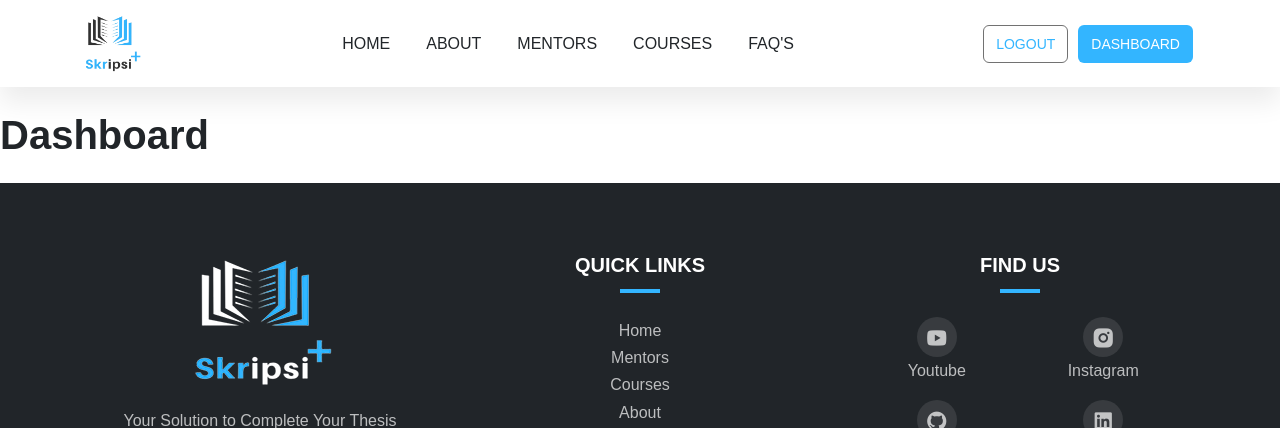
After one commit to m-RafliRangga-p/Week09_Skripsi-, a Django app: page /dashboard/ in a window 1280 px wide. The commit adds this page. Shown: the top 428 px of the page. Run offline with Django 5.2, Linux system fonts and the light colour scheme; a user stored in the database is signed in; some web fonts are replaced.

Commit message:
add: dashboard

```diff
--- a/Django/skripsi_plus/public_app/templates/components/navbar.html
+++ b/Django/skripsi_plus/public_app/templates/components/navbar.html
@@ -62,6 +62,9 @@
       <button class="btn btn-login">
         <a href="{% url 'logout' %}">Logout</a>
       </button>
+      <button class="btn btn-register rounded-md">
+        <a href="{% url 'dashboard' %}">Dashboard</a>
+      </button>
       {% else %}
       <button class="btn btn-login">
         <a href="{% url 'login' %}">Login</a>
--- /dev/null
+++ b/Django/skripsi_plus/public_app/templates/dashboard.html
@@ -0,0 +1,5 @@
+{% extends 'layouts/base.html' %} {% block content %}
+<div class="pt-4">
+  <h1>Dashboard</h1>
+</div>
+{% endblock content %}
--- a/Django/skripsi_plus/public_app/urls.py
+++ b/Django/skripsi_plus/public_app/urls.py
@@ -11,4 +11,6 @@ urlpatterns = [
     path('mentors/', views.mentors, name='mentors'),
     path('courses/', views.course, name='course'),
     path('courses/<int:pk>/', views.course_detail, name='course_detail'),
+    # harus login
+    path('dashboard/', views.dashboard, name='dashboard'),
 ]
--- a/Django/skripsi_plus/public_app/views.py
+++ b/Django/skripsi_plus/public_app/views.py
@@ -82,7 +82,7 @@ def login_view(request):
         user = authenticate(request, username=username, password=password)
         if user is not None:
             login(request, user)
-            return redirect('home')  # jika login berhasil
+            return redirect('dashboard')  # jika login berhasil
         else:
             messages.error(request, 'Username atau password salah')
     return render(request, 'login.html')
@@ -118,3 +118,8 @@ def register_view(request):
 def logout_view(request):
     logout(request)
     return redirect('home')
+
+
+@login_required(login_url='login')
+def dashboard(request):
+    return render(request, 'dashboard.html')
```
Also changed, not shown: Django/skripsi_plus/db.sqlite3.
